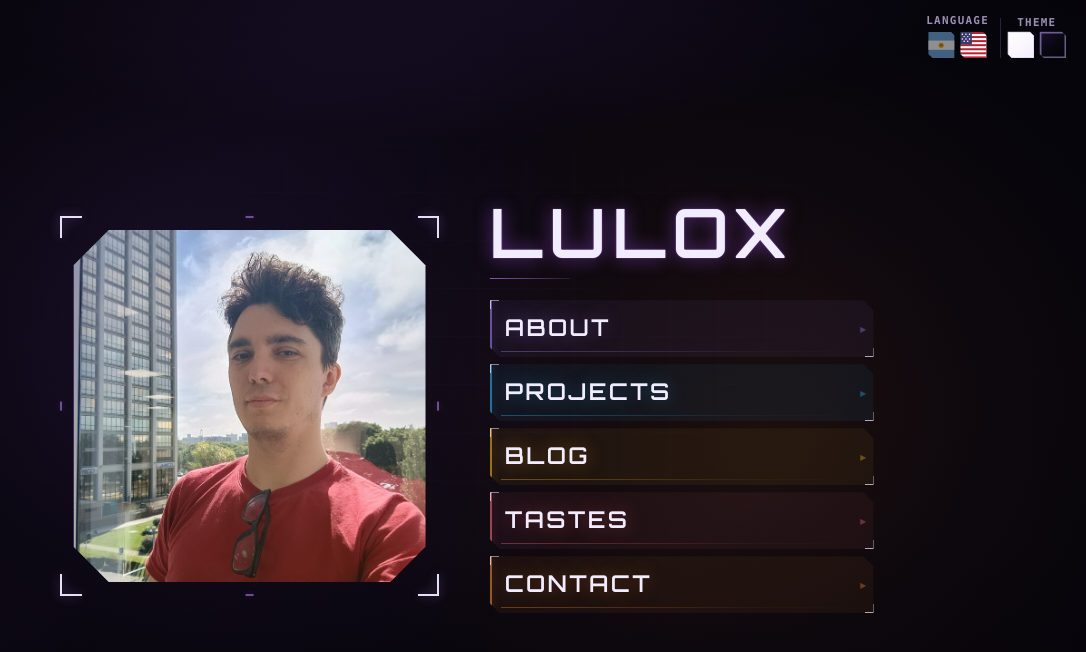
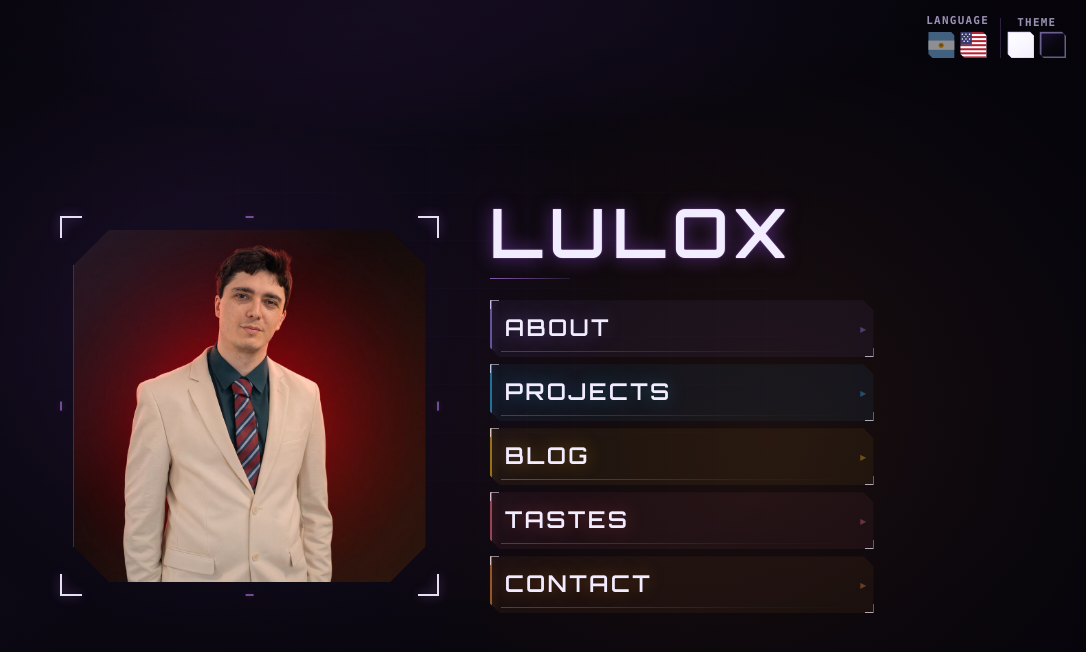
Before and after one commit to luloxi/luloxdev, a Next.js app: page / in a window 1280 px wide. Shown: the top 652 px of the page, without its empty margins (194-1280 px from the left). Built offline with nearby package versions, Linux system fonts and the light colour scheme; no server answers.

Commit message:
feat(home): new landing hero photo (avatar-hero.jpg), OG keeps avatar.jpg

```diff
--- a/src/app/page.tsx
+++ b/src/app/page.tsx
@@ -30,7 +30,7 @@ export default function HomePage() {
 
               <div className="avatar-hud-photo">
                 <Image
-                  src={site.avatar}
+                  src={site.heroPhoto}
                   alt={site.name}
                   width={400}
                   height={400}
--- a/src/content/site.ts
+++ b/src/content/site.ts
@@ -12,6 +12,8 @@ export const site = {
     "Soy Luciano Oliva Bianco (Lulox). Hago research y builds en AI, blockchain, tokenización y comercio agéntico.",
   ens: "lulox.eth",
   avatar: "/avatar.jpg",
+  /** Landing (home) hero photo. Share/OG images keep using `avatar`. */
+  heroPhoto: "/avatar-hero.jpg",
   email: "lucianoolivabianco@gmail.com",
   /** Used for absolute OG/Twitter URLs when env is missing */
   url: "https://www.lulox.dev",
```
Also changed, not shown: public/avatar-hero.jpg (added).
